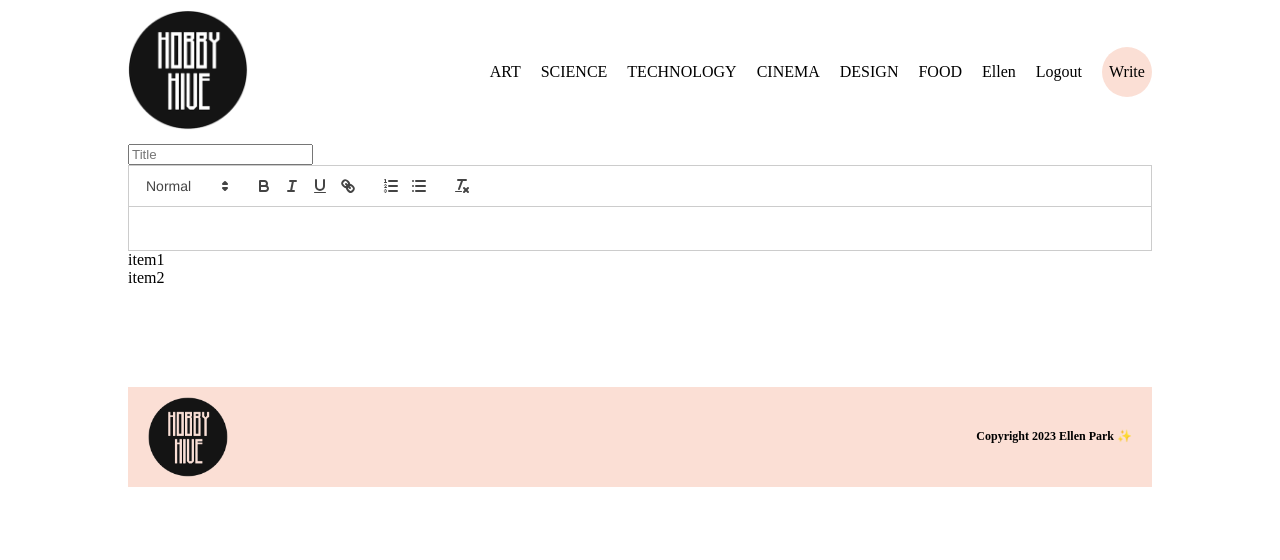
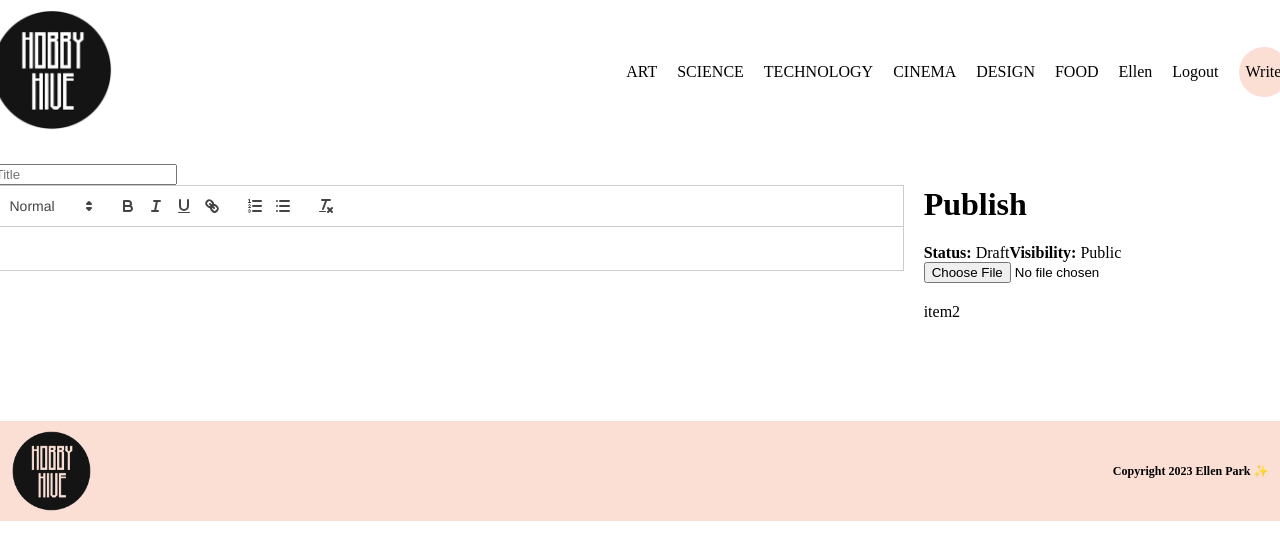
Before and after one commit to ellen3128/Blog, a React (Vite) app in the folder client/: page /write in a window 1280 px wide. Shown: the top 560 px of the page. Built offline with nearby package versions, Linux system fonts and the light colour scheme.

Commit message:
resolves rendering issue for writes section

```diff
--- a/client/src/pages/Write.jsx
+++ b/client/src/pages/Write.jsx
@@ -16,7 +16,16 @@
         </div>
       </div>
       <div className="menu">
-        <div className="item">item1</div>
+        <div className="item">
+          <h1>Publish</h1>
+          <span>
+            <b>Status: </b> Draft
+          </span>
+          <span>
+            <b>Visibility: </b> Public
+          </span>
+          <input type="file" name="" id="" />
+        </div>
         <div className="item">item2</div>
       </div>
     </div>
--- a/client/src/style.scss
+++ b/client/src/style.scss
@@ -16,7 +16,7 @@
   display: flex;
   justify-content: center;
 
-  .container {
+  .content {
     width: 1024px;
 
     //LOGIN & REGISTER ----------------------------------------------------------------
@@ -317,9 +317,8 @@
         }
       }
     }
-
+  }
     //WRITE ----------------------------------------------------------------
-
     .add {
       margin-top: 20px;
       display: flex;
@@ -336,5 +335,4 @@
         gap: 20px;
       }
     }
-  }
-}
+    }
```
